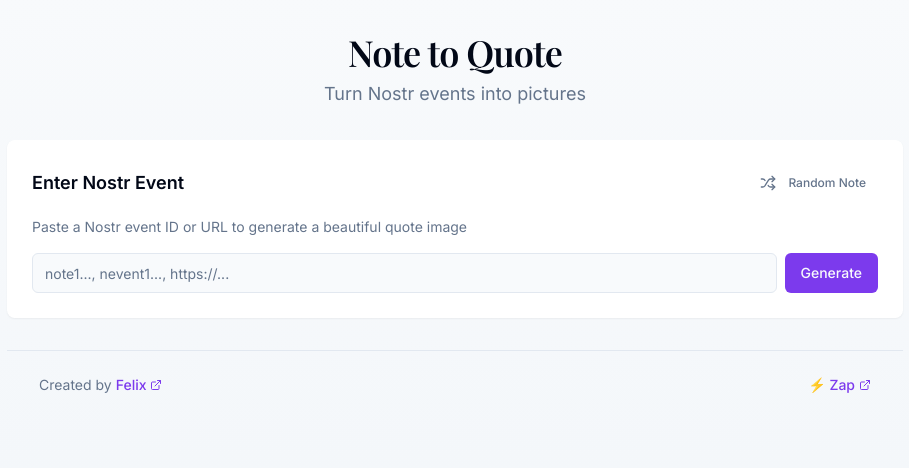
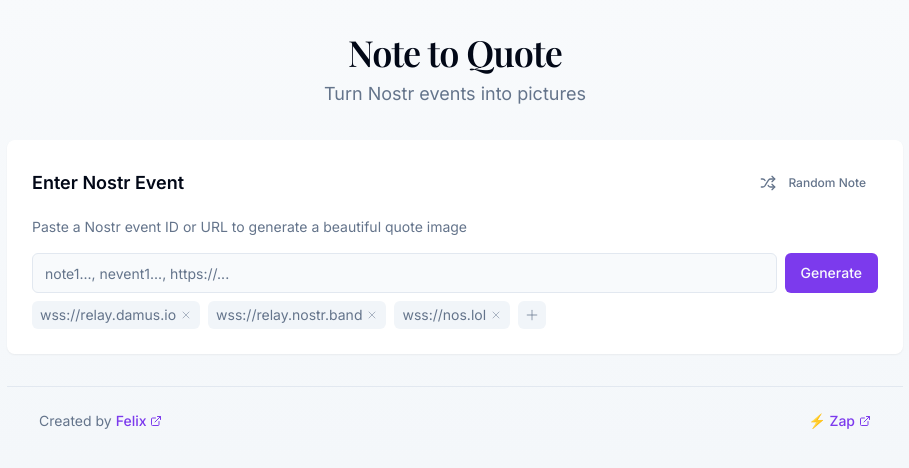
Before and after one commit to felixzieger/note-to-quote, a React (Vite) app: page / in a window 1280 px wide. Shown: the top 468 px of the page, without its empty margins (185-1094 px from the left). Built offline with nearby package versions, Linux system fonts and the light colour scheme; a web font is replaced by a local one.

Commit message:
relay picker

```diff
--- a/src/components/NostrInput.tsx
+++ b/src/components/NostrInput.tsx
@@ -4,15 +4,25 @@ import { Button } from "@/components/ui/button";
 import { Card } from "@/components/ui/card";
 import { toast } from "sonner";
 import { fetchNostrEvent } from "@/utils/nostrFetcher";
-import { Shuffle } from "lucide-react";
+import { Shuffle, X, Plus } from "lucide-react";
 
 interface NostrInputProps {
   onEventSubmit: (event: { content: string; author: string; eventId?: string; profilePicture?: string }) => void;
 }
 
+// Default relays that will be pre-filled
+const DEFAULT_RELAYS = [
+  "wss://relay.damus.io",
+  "wss://relay.nostr.band",
+  "wss://nos.lol",
+];
+
 export function NostrInput({ onEventSubmit }: NostrInputProps) {
   const [input, setInput] = useState("");
+  const [relays, setRelays] = useState<string[]>(DEFAULT_RELAYS);
+  const [newRelay, setNewRelay] = useState("");
   const [loading, setLoading] = useState(false);
+  const [showRelayInput, setShowRelayInput] = useState(false);
 
   // Example Nostr events
   const exampleEvents = [
@@ -34,7 +44,7 @@ export function NostrInput({ onEventSubmit }: NostrInputProps) {
 
     try {
       const eventId = extractEventId(randomEvent.trim());
-      const result = await fetchNostrEvent(eventId);
+      const result = await fetchNostrEvent(eventId, false, relays[0]);
 
       if (!result.success) {
         throw new Error(result.error || "Failed to fetch event");
@@ -89,16 +99,45 @@ export function NostrInput({ onEventSubmit }: NostrInputProps) {
     return input;
   };
 
+  const handleAddRelay = (e: React.KeyboardEvent<HTMLInputElement>) => {
+    if (e.key === 'Enter' && newRelay.trim()) {
+      e.preventDefault();
+      let relayUrl = newRelay.trim();
+
+      // If URL doesn't start with any protocol, prepend wss://
+      if (!relayUrl.startsWith('wss://') && !relayUrl.startsWith('ws://')) {
+        relayUrl = `wss://${relayUrl}`;
+      }
+
+      // Convert ws:// to wss:// for security
+      if (relayUrl.startsWith('ws://')) {
+        relayUrl = `wss://${relayUrl.slice(5)}`;
+      }
+
+      if (!relays.includes(relayUrl)) {
+        setRelays([...relays, relayUrl]);
+        setShowRelayInput(false);
+      }
+      setNewRelay("");
+    } else if (e.key === 'Escape') {
+      setShowRelayInput(false);
+      setNewRelay("");
+    }
+  };
+
+  const removeRelay = (relayToRemove: string) => {
+    setRelays(relays.filter(relay => relay !== relayToRemove));
+  };
+
   const handleSubmit = async (e: React.FormEvent) => {
     e.preventDefault();
     if (!input.trim()) return;
 
     setLoading(true);
     try {
-      // Extract event ID from input (which might be a URL)
       const eventId = extractEventId(input.trim());
-
-      const result = await fetchNostrEvent(eventId);
+      // Use the first relay as primary, others as fallback
+      const result = await fetchNostrEvent(eventId, false, relays[0]);
 
       if (!result.success) {
         throw new Error(result.error || "Failed to fetch event");
@@ -147,16 +186,59 @@ export function NostrInput({ onEventSubmit }: NostrInputProps) {
         <p className="text-sm text-muted-foreground">
           Paste a Nostr event ID or URL to generate a beautiful quote image
         </p>
+        <div className="flex flex-col gap-2">
           <div className="flex gap-2">
+            <div className="flex-1">
               <Input
                 value={input}
                 onChange={(e) => setInput(e.target.value)}
                 placeholder="note1..., nevent1..., https://..."
-            className="flex-1"
               />
+            </div>
             <Button type="submit" disabled={loading}>
               {loading ? "Loading..." : "Generate"}
             </Button>
+          </div>
+
+          <div className="space-y-2">
+            <div className="flex flex-wrap items-center gap-2">
+              {relays.map((relay, index) => (
+                <div
+                  key={index}
+                  className="flex items-center gap-1 bg-muted px-2 py-1 rounded-md text-sm text-muted-foreground"
+                >
+                  <span className="max-w-[200px] truncate">{relay}</span>
+                  <button
+                    type="button"
+                    onClick={() => removeRelay(relay)}
+                    className="text-muted-foreground/50 hover:text-muted-foreground"
+                  >
+                    <X className="h-3 w-3" />
+                  </button>
+                </div>
+              ))}
+              <button
+                type="button"
+                onClick={() => setShowRelayInput(true)}
+                className="h-7 w-7 rounded-md bg-muted flex items-center justify-center text-muted-foreground/50 hover:text-muted-foreground"
+              >
+                <Plus className="h-4 w-4" />
+              </button>
+            </div>
+
+            {showRelayInput && (
+              <div className="animate-in fade-in slide-in-from-top-1">
+                <Input
+                  value={newRelay}
+                  onChange={(e) => setNewRelay(e.target.value)}
+                  onKeyDown={handleAddRelay}
+                  placeholder="Add relay (wss://...) - Press Enter to add, Esc to cancel"
+                  className="text-sm"
+                  autoFocus
+                />
+              </div>
+            )}
+          </div>
         </div>
       </form>
     </Card>
--- a/src/utils/nostrFetcher.ts
+++ b/src/utils/nostrFetcher.ts
@@ -16,11 +16,15 @@ export interface NostrFetchResult {
     };
 }
 
-export async function fetchNostrEvent(eventId: string, debug = false): Promise<NostrFetchResult> {
+export async function fetchNostrEvent(
+    eventId: string,
+    debug = false,
+    customRelay?: string
+): Promise<NostrFetchResult> {
     try {
         // Create a connection pool to Nostr relays
         const pool = new SimplePool();
-        const relays = [
+        const defaultRelays = [
             "wss://relay.damus.io",
             "wss://relay.nostr.band",
             "wss://nos.lol",
@@ -30,6 +34,11 @@ export async function fetchNostrEvent(eventId: string, debug = false): Promise<N
             "wss://relay.snort.social",
             "wss://purplepag.es"
         ];
+
+        // If customRelay is provided, use it as the first relay
+        const relays = customRelay
+            ? [customRelay, ...defaultRelays]
+            : defaultRelays;
 
         // Handle different Nostr ID formats
         let hexId: string;
```
Lines whose indentation alone changed are shown as unchanged.
